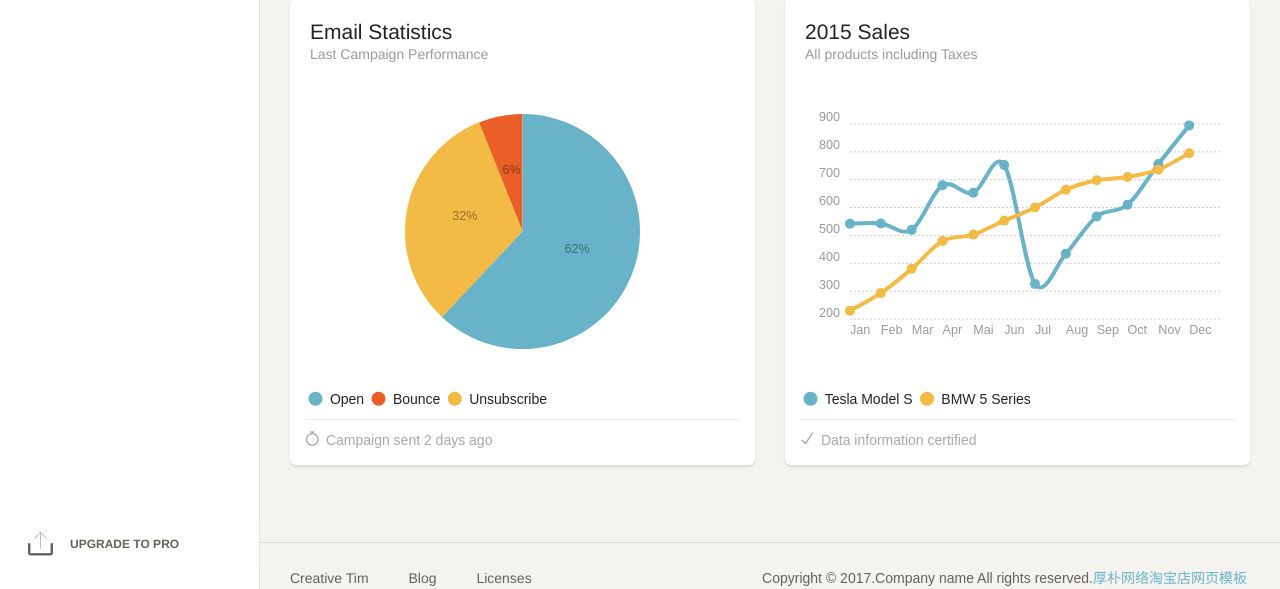
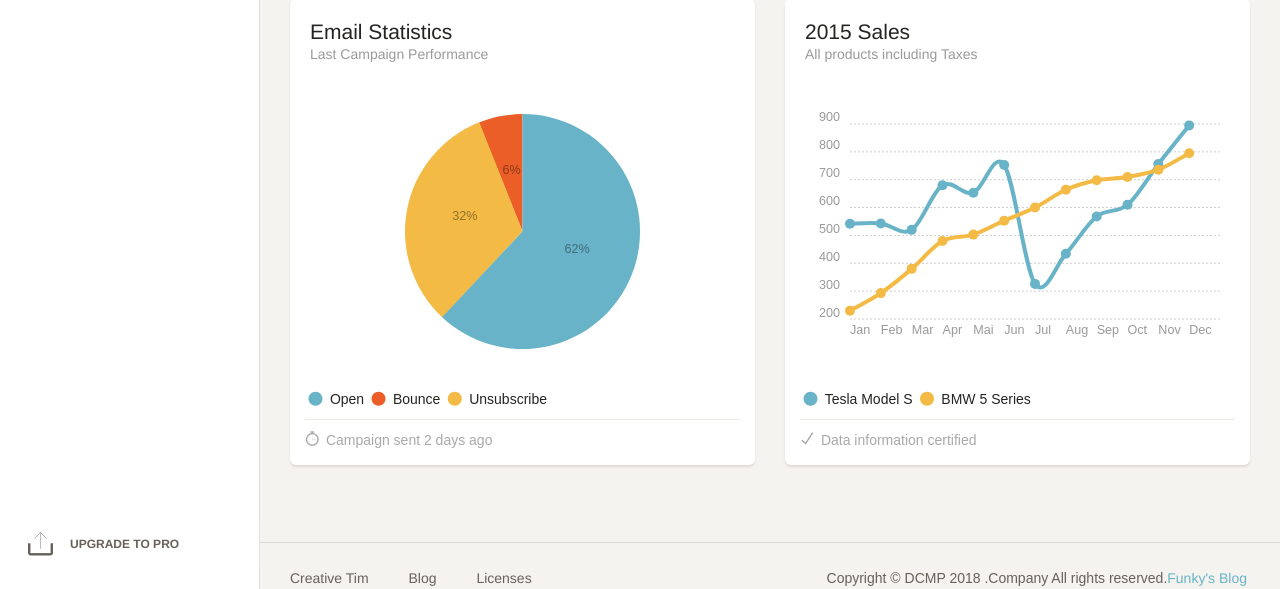
Before and after one commit to Mr-Linus/DCMP, a Django app: template Dashboard/templates/Dashboard/index.html in a window 1280 px wide. Shown: the part 762-1351 px from the top of the page. Run offline with Django 3.2, Linux system fonts and the light colour scheme; the template is opened without the code that fills it, so the values that code supplies are empty; parts of the project's set-up code (start-up, migrations or seed data) failed here and were passed over; some libraries are stand-ins or nearby versions; some web fonts are replaced.

Commit message:
Fix Sys lib

```diff
--- a/Dashboard/templates/Dashboard/index.html
+++ b/Dashboard/templates/Dashboard/index.html
@@ -344,7 +344,7 @@
                     </ul>
                 </nav>
                 <div class="copyright pull-right">
-                    Copyright &copy; 2017.Company name All rights reserved.<a target="_blank" href="http://guantaow.taobao.com/">厚朴网络淘宝店</a><a target="_blank" href="http://www.moobnn.com">网页模板</a>
+                    Copyright &copy; DCMP 2018 .Company  All rights reserved.<a target="_blank" href="http://geekfan.top/">Funky's Blog</a>
                 </div>
             </div>
         </footer>
```
Also changed, not shown: db.sqlite3.
